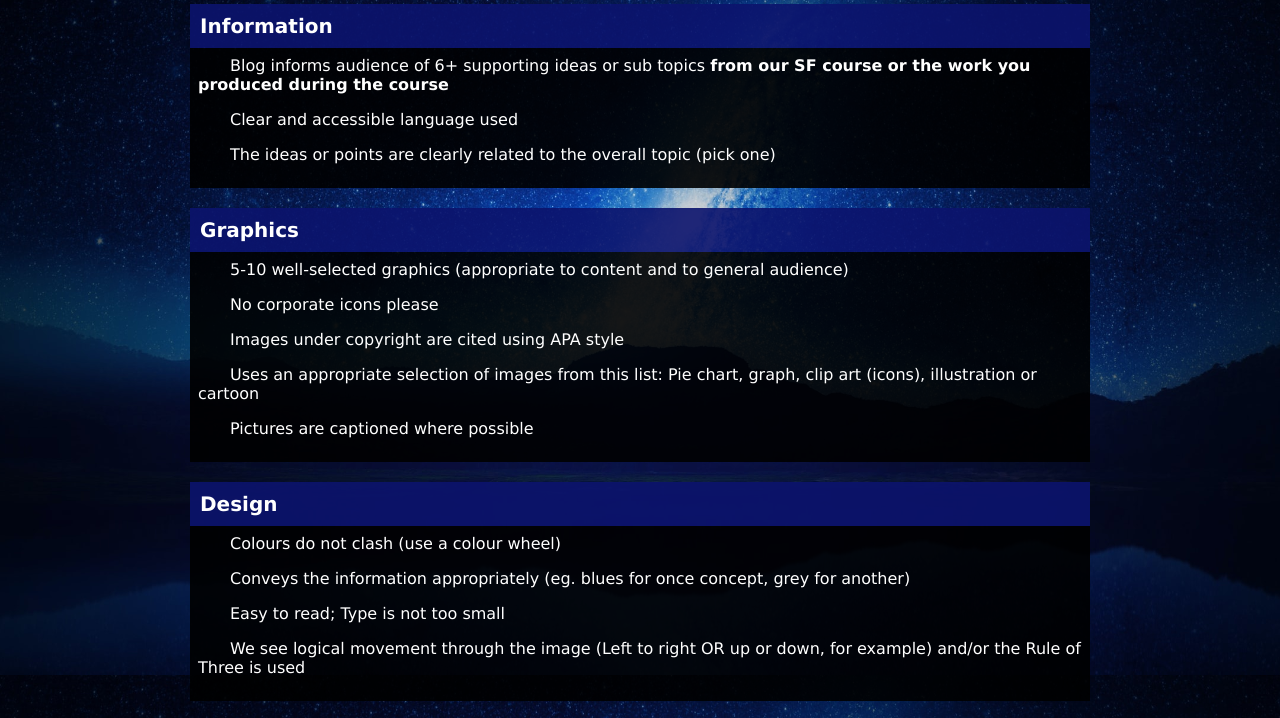
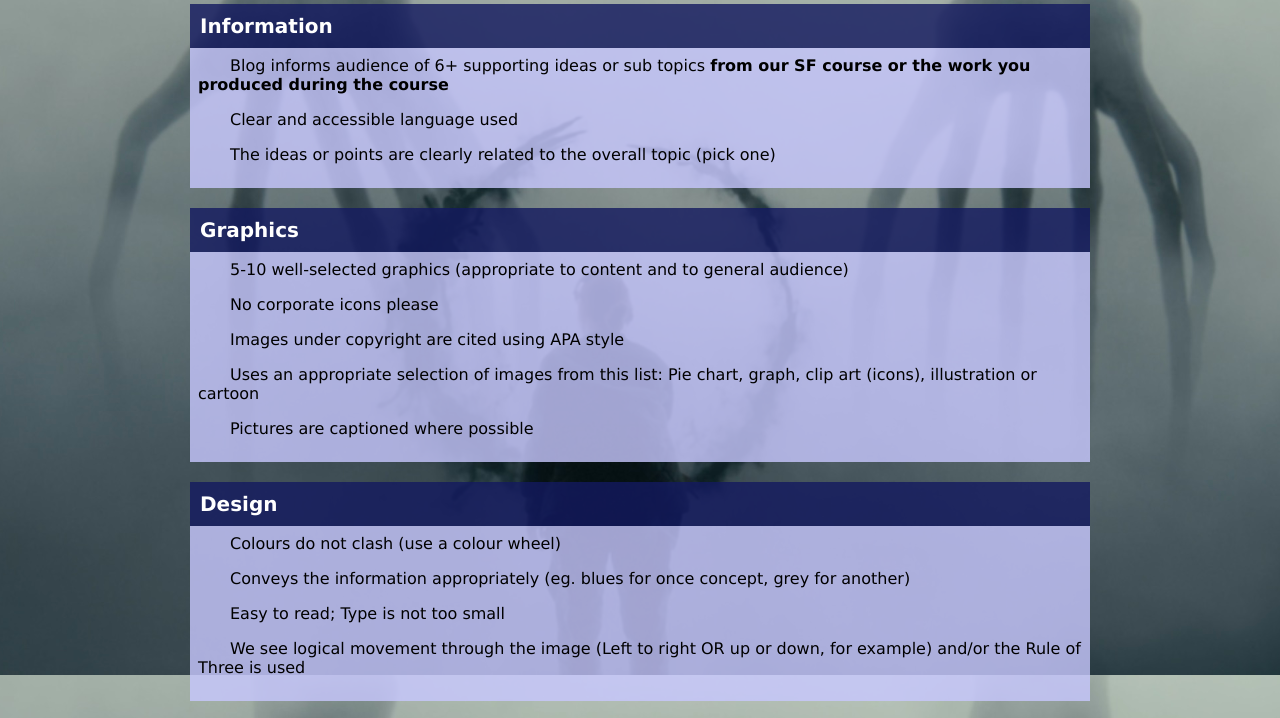
Before and after one commit to ronyx-b/scifi-blog, a plain HTML site: page index.html in a window 1280 px wide. Shown: the part 125-843 px from the top of the page. Drawn offline with Linux system fonts and the light colour scheme.

Commit message:
Add files via upload

```diff
--- a/index.html
+++ b/index.html
@@ -4,7 +4,7 @@
     <title>Rony's Science Fiction (EAC234) Blog</title>
       <meta charset="UTF-8">
       <meta name="viewport" content="width=device-width, initial-scale=1.0">
-      <link rel="stylesheet" href="style.css">
+      <link rel="stylesheet" href="mist.css">
   </head>
   <body>
     <header>
--- /dev/null
+++ b/mist.css
@@ -0,0 +1,65 @@
+* {
+  box-sizing: border-box;
+}
+
+html, body {
+  height: 100%;
+}
+
+body {
+  font-family: Verdana, Geneva, Tahoma, sans-serif;
+  font-size: 1em;
+  color: black;
+  background-color: white;
+  background-image: url('images/arribal.jpg');
+  background-size: cover;
+  background-position: center;
+  background-attachment: fixed;
+  padding: 0;
+  margin: 0;
+}
+
+h1 {
+  text-align: center;
+}
+
+h2 {
+  text-align: center;
+}
+
+article {
+  margin-top: 20px;
+  margin-bottom: 20px;
+  margin-left: auto;
+  margin-right: auto;
+  max-width: 900px;
+
+}
+
+article h2 {
+  text-align: left;
+  text-shadow: none;
+  font-size: 1.25em;
+  color: white;
+  background-color: rgba(19, 25, 95, 0.8);
+  padding: 0.5em;
+  margin: 0px;
+}
+
+footer {
+  background-color: #cfcfcf;
+  height: 80px;
+  text-align: center;
+  padding: 30px 0;
+}
+
+.content {
+  background-color: rgba(200, 200, 255, 0.8);
+  padding: 0.5em;
+}
+
+.content p {
+  margin: 0;
+  margin-bottom: 1em;
+  text-indent: 2em;
+}
--- /dev/null
+++ b/space.css
@@ -0,0 +1,66 @@
+* {
+  box-sizing: border-box;
+}
+
+html, body {
+  height: 100%;
+}
+
+body {
+  font-family: Verdana, Geneva, Tahoma, sans-serif;
+  font-size: 1em;
+  color: white;
+  background-color: black;
+  background-image: url('images/galaxy.jpg');
+  background-size: cover;
+  background-position: center;
+  background-attachment: fixed;
+  padding: 0;
+  margin: 0;
+}
+
+h1 {
+  text-align: center;
+  text-shadow: 0 3px 5px #4f4fff;
+}
+
+h2 {
+  text-align: center;
+  text-shadow: 0 3px 5px #4f4fff;
+}
+
+article {
+  margin-top: 20px;
+  margin-bottom: 20px;
+  margin-left: auto;
+  margin-right: auto;
+  max-width: 900px;
+
+}
+
+article h2 {
+  text-align: left;
+  text-shadow: none;
+  font-size: 1.25em;
+  background-color: rgba(12, 19, 109, 0.9);
+  padding: 0.5em;
+  margin: 0px;
+}
+
+footer {
+  background-color: #111111;
+  height: 80px;
+  text-align: center;
+  padding: 30px 0;
+}
+
+.content {
+  background-color: rgba(0, 0, 0, 0.9);
+  padding: 0.5em;
+}
+
+.content p {
+  margin: 0;
+  margin-bottom: 1em;
+  text-indent: 2em;
+}
```
Also changed, not shown: images/arribal.jpg (added), images/arrival-80.png (added), images/background1.jpg (added), images/galaxy.jpg (added), 1 other file.
